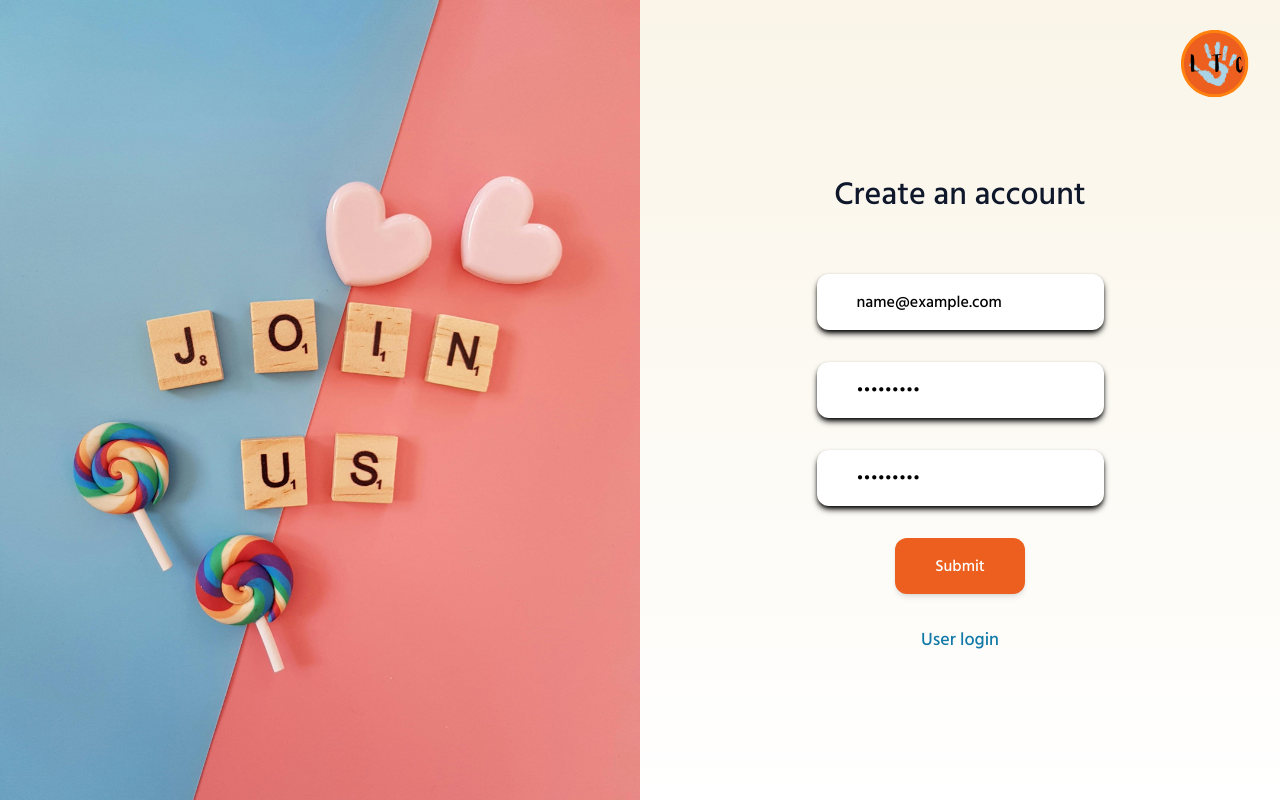
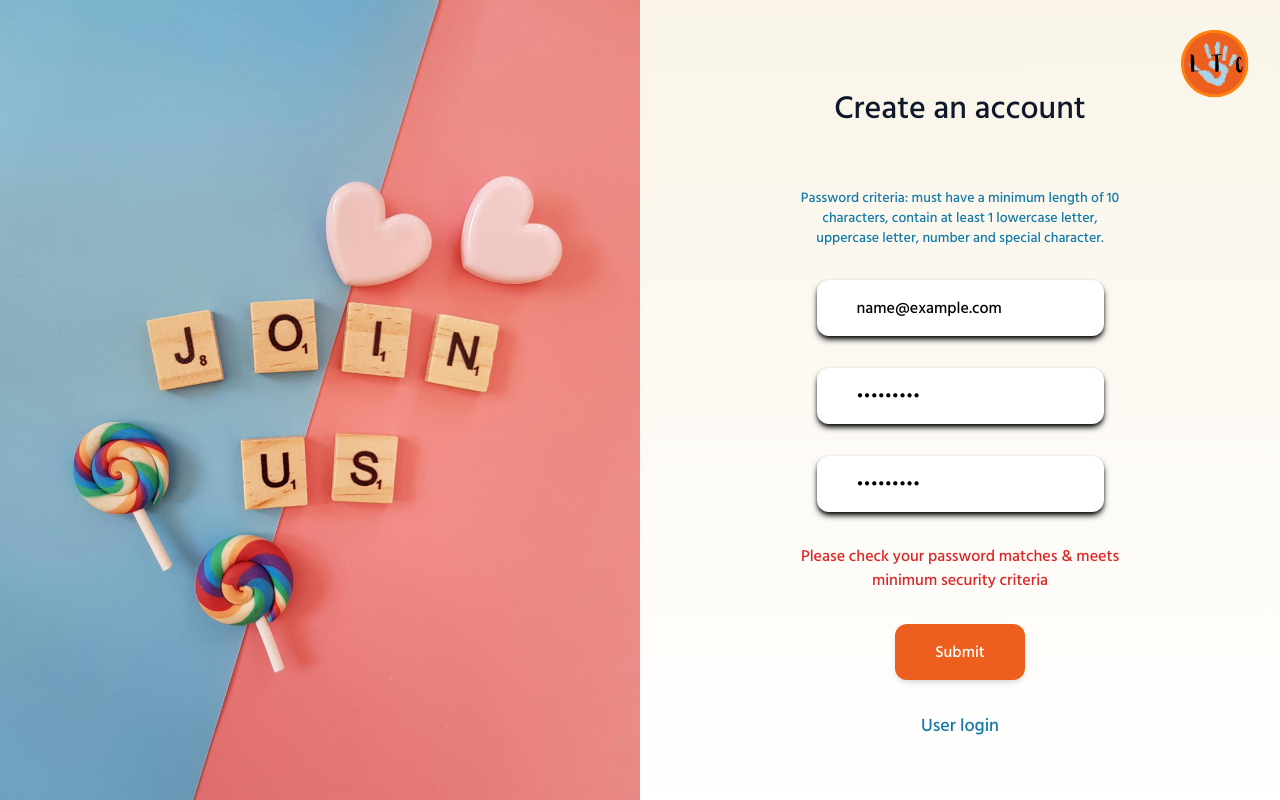
Before and after one commit to alehow84/let-them-create, a Next.js app in the folder ltc/: page /user-signup in a window 1280 px wide. Both pictures are taken after typing "name@example.com", "Sample123", "Sample123" into the empty fields and a click on the button "Submit". Built offline with nearby package versions, Linux system fonts and the light colour scheme; no server answers.

Commit message:
add conditions for password - regex not yet working as expected

```diff
--- a/ltc/firebaseConfig.tsx
+++ b/ltc/firebaseConfig.tsx
@@ -16,6 +16,6 @@ const firebaseConfig = {
   appId: process.env.APP_ID,
 };
 
-const app = initializeApp(firebaseConfig);
+export const app = initializeApp(firebaseConfig);
 export const db = getFirestore(app);
 export const storage = getStorage(app);
--- a/ltc/src/app/user-signup/page.tsx
+++ b/ltc/src/app/user-signup/page.tsx
@@ -7,30 +7,38 @@ import Link from "next/link";
 import userSignUpPic from "../../../public/bg-images/userSignup.jpg";
 import { getAuth, createUserWithEmailAndPassword } from "firebase/auth";
 import { useState, useEffect } from "react";
+import { initialize } from "next/dist/server/lib/render-server";
+import { initializeApp } from "firebase/app";
+import { app } from "../../../firebaseConfig";
 
 export default function Page() {
   const [password1, setPassword1] = useState<string>("");
   const [password2, setPassword2] = useState<string>("");
+  const [userCreated, setUserCreated] = useState<boolean>(false);
   const [passwordErrorBool, setPasswordErrorBool] = useState<boolean>(false);
-  const auth = getAuth();
+
   let password: string;
   let email: any;
+  const regex = /[A-Za-z]/ && /[0-9]/ && /[^A-Za-z0-9]/;
 
   useEffect(() => {
-    //Will I have to fetch the user data from the data base here and the redirect to userProfile page?
-    //Will there need to be a state for profileCreated that when true, the useEffect redirects to the user profile page?
     console.log("passwordErrorBool changed:", passwordErrorBool);
-    createUserWithEmailAndPassword(auth, email, password)
-      .then((userCredential) => {
-        // Signed up - what do i want to happen when user is signed up?
-        const user = userCredential.user;
-        // ...
-      })
-      .catch((error) => {
-        const errorCode = error.code;
-        const errorMessage = error.message;
-        // .. what do i want to happen when there is an error?
-      });
+    // app;
+    // const auth = getAuth();
+    // //Will I have to fetch the user data from the data base here and the redirect to userProfile page?
+    // //Will there need to be a state for profileCreated that when true, the useEffect redirects to the user profile page?
+
+    // createUserWithEmailAndPassword(auth, email, password)
+    //   .then((userCredential) => {
+    //     // Signed up - what do i want to happen when user is signed up?
+    //     const user = userCredential.user;
+    //     // ...
+    //   })
+    //   .catch((error) => {
+    //     const errorCode = error.code;
+    //     const errorMessage = error.message;
+    //     // .. what do i want to happen when there is an error?
+    //   });
   }, [passwordErrorBool]);
 
   //store password and password retype to check they match
@@ -47,10 +55,16 @@ export default function Page() {
     e.preventDefault();
     const target = e.target as HTMLFormElement;
 
-    if (password1 === password2) {
+    if (
+      password1 === password2 &&
+      password1.length > 10 &&
+      regex.test(password1)
+    ) {
       //proceed with form submission
       //-make a variable called password that password1 becomes
       //-make a variable called email that email-address becomes
+      setPasswordErrorBool(false);
+      setUserCreated(true);
       const emailValue = target.elements.namedItem("email-address");
       password = password1;
       email = emailValue;
@@ -82,6 +96,11 @@ export default function Page() {
             <h1 className="text-center text-2xl md:text-3xl text-slate pt-10 md:py-6">
               Create an account
             </h1>
+            <div className="md:w-1/2 text-center mx-auto text-sm text-blue m-3">
+              Password criteria: must have a minimum length of 10 characters,
+              contain at least 1 lowercase letter, uppercase letter, number and
+              special character.
+            </div>
             <input
               type="text"
               id="email-address"
@@ -106,9 +125,15 @@ export default function Page() {
               className="py-4 px-10 max-w-sm mx-auto bg-white rounded-xl shadow-md shadow-black"
             />
             {passwordErrorBool ? (
-              <div className="text-red-600 mx-auto border-0">
-                Passwords don't match! Please try again...
+              <div className="text-center text-red-600 mx-auto border-0 md:w-1/2">
+                Please check your password matches & meets minimum security
+                criteria
               </div>
+            ) : (
+              <></>
+            )}
+            {userCreated ? (
+              <div className="text-green-800 mx-auto border-0">Success!</div>
             ) : (
               <></>
             )}
```
